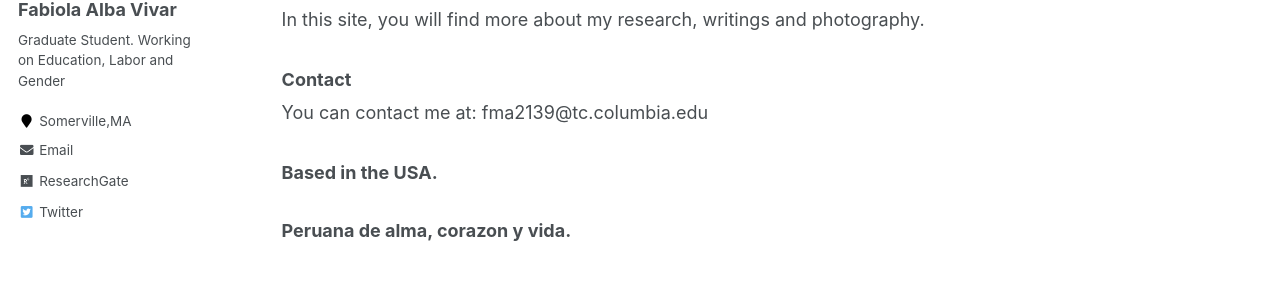
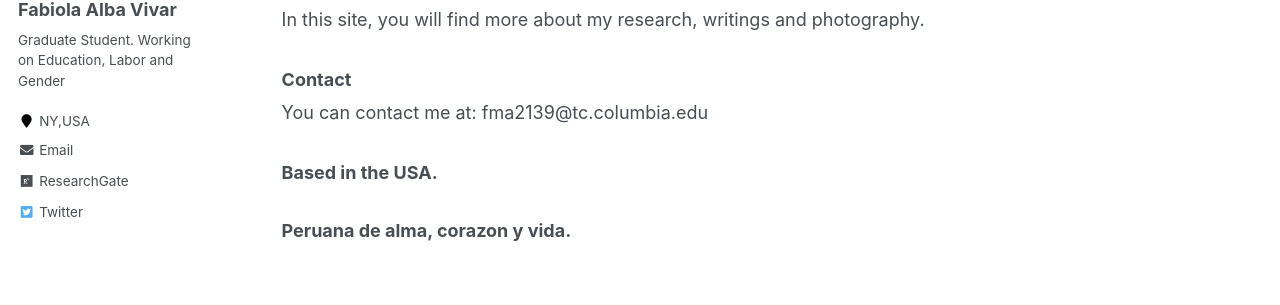
Before and after one commit to falbav/falbav.github.io, a Jekyll site: the page built from _pages/about.md, in a window 1280 px wide. Shown: the part 250-555 px from the top of the page. Built offline with Jekyll 4.4.1, drawn with Linux system fonts in a browser that asks for light colours.

Commit message:
Update _config.yml

```diff
--- a/_config.yml
+++ b/_config.yml
@@ -68,7 +68,7 @@ author:
   name             : "Fabiola Alba Vivar"
   avatar           : "IMG_6152.JPG"
   bio              : "Graduate Student. Working on Education, Labor and Gender"
-  location         : "Somerville,MA"
+  location         : "NY,USA"
   employer         :
   email            : "fabiola_alba_viva@brown.edu"
   researchgate     : "https://www.researchgate.net/profile/Fabiola_Alba_Vivar"
```
